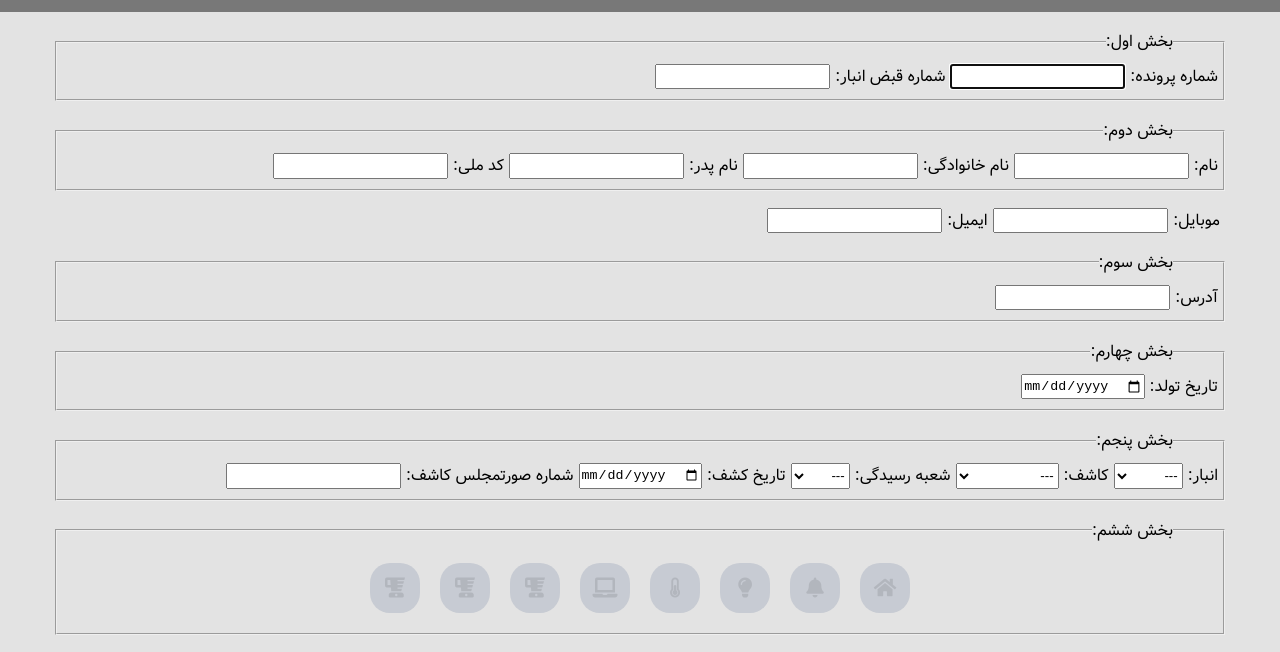
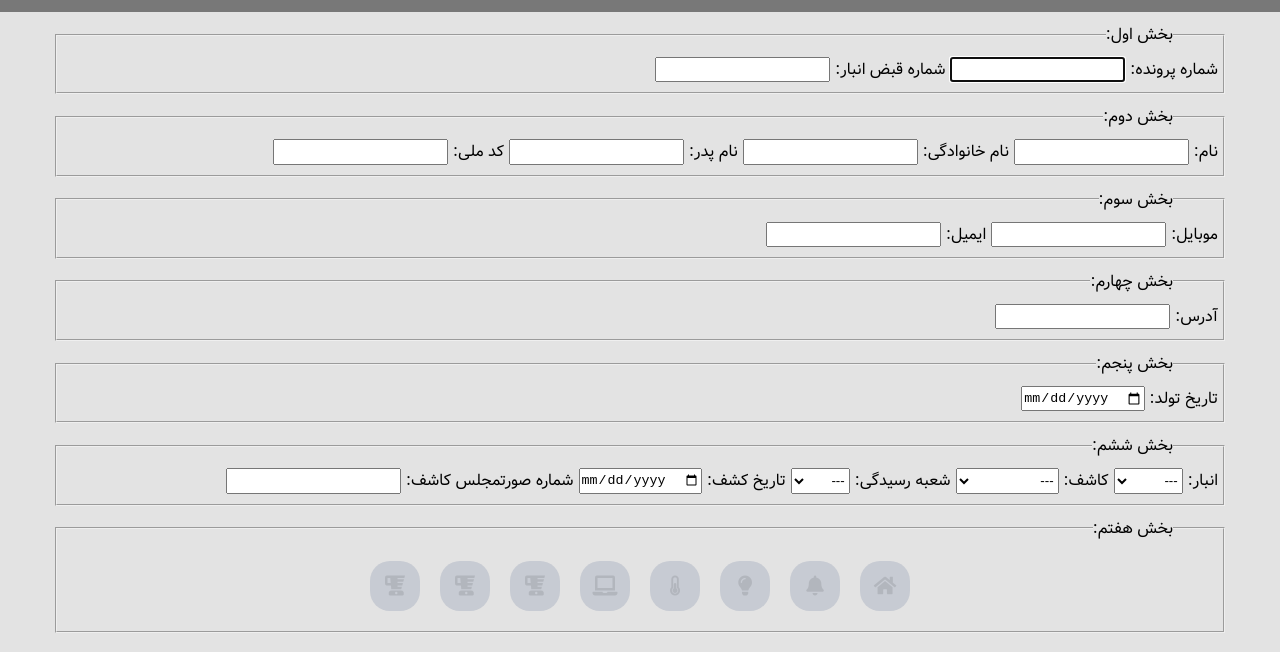
Before and after one commit to fars-co/test, a plain HTML site: page register-document2.html in a window 1280 px wide. Shown: the part 68-720 px from the top of the page. Drawn offline with Linux system fonts and the light colour scheme; files whose address does not match are found by name.

Commit message:
add-register-page2-edit

```diff
--- a/css/register2.css
+++ b/css/register2.css
@@ -71,7 +71,7 @@ input[name="email"]:focus {
   width: 50%;
 }
 fieldset {
-  margin: 17px 0;
+  margin: 10px 0;
 }
 legend {
   margin-right: 50px;
@@ -83,7 +83,7 @@ div {
 }
 @media (max-width: 500px) {
   input[type="text"] {
-    width: 40%;
+    width: 60%;
     margin: 5px 0;
   }
   input[name="address"],
--- a/register-document2.html
+++ b/register-document2.html
@@ -89,6 +89,12 @@
 
   </div>
 </fieldset>
+        <fieldset>
+
+    <legend>بخش سوم:</legend>
+
+
+
            <div>
 
             <!----------------mobail----------------->
@@ -110,9 +116,10 @@
               required
             />
     </div>
+    </fieldset>
                 <fieldset>
 
-    <legend>بخش سوم:</legend>
+    <legend>بخش چهارم:</legend>
             <!----------------address----------------->
     <div>
               <label for="address">آدرس:</label>
@@ -127,7 +134,7 @@
             </fieldset>
                <fieldset>
 
-    <legend>بخش چهارم:</legend> <div>
+    <legend>بخش پنجم:</legend> <div>
               <!--------------------------Date Of Birth----------------------------------->
         <label for="">تاریخ تولد:</label>
             <input type="date" class="date" />
@@ -136,7 +143,7 @@
  </fieldset>
  <fieldset>
 
-                <legend>بخش پنجم:</legend>
+                <legend>بخش ششم:</legend>
 <div>
   <!--------------------------storage----------------------------------->
           <label for="storage">انبار:</label>
@@ -186,7 +193,7 @@
          </fieldset>
                          <fieldset>
 
-    <legend>بخش ششم:</legend>
+    <legend>بخش هفتم:</legend>
               <div class="neumorphism-toggles">
         <input type="checkbox" class="neumorphism fa fas fa-home" />
         <input type="checkbox" class="neumorphism fa fa-bell" />
```
